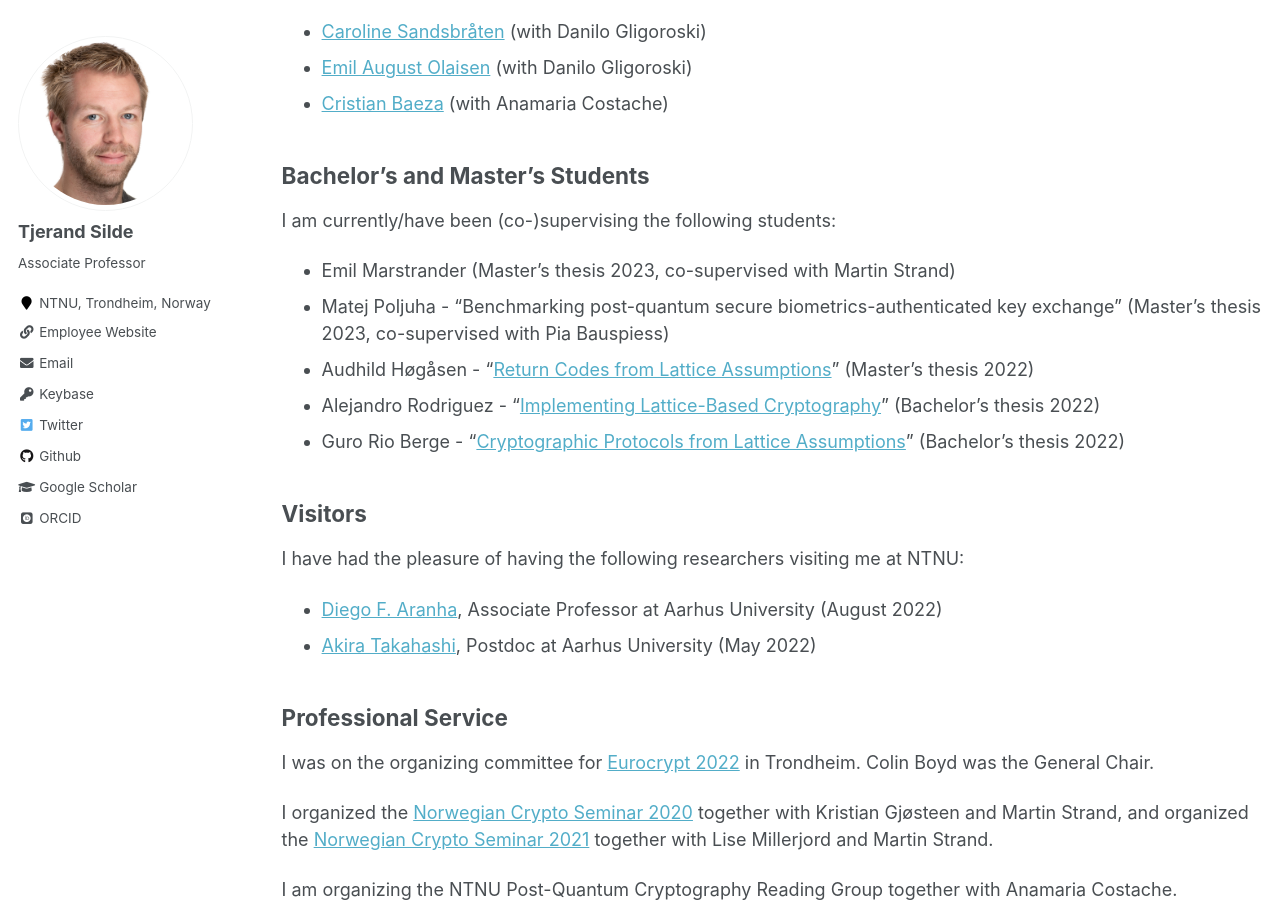
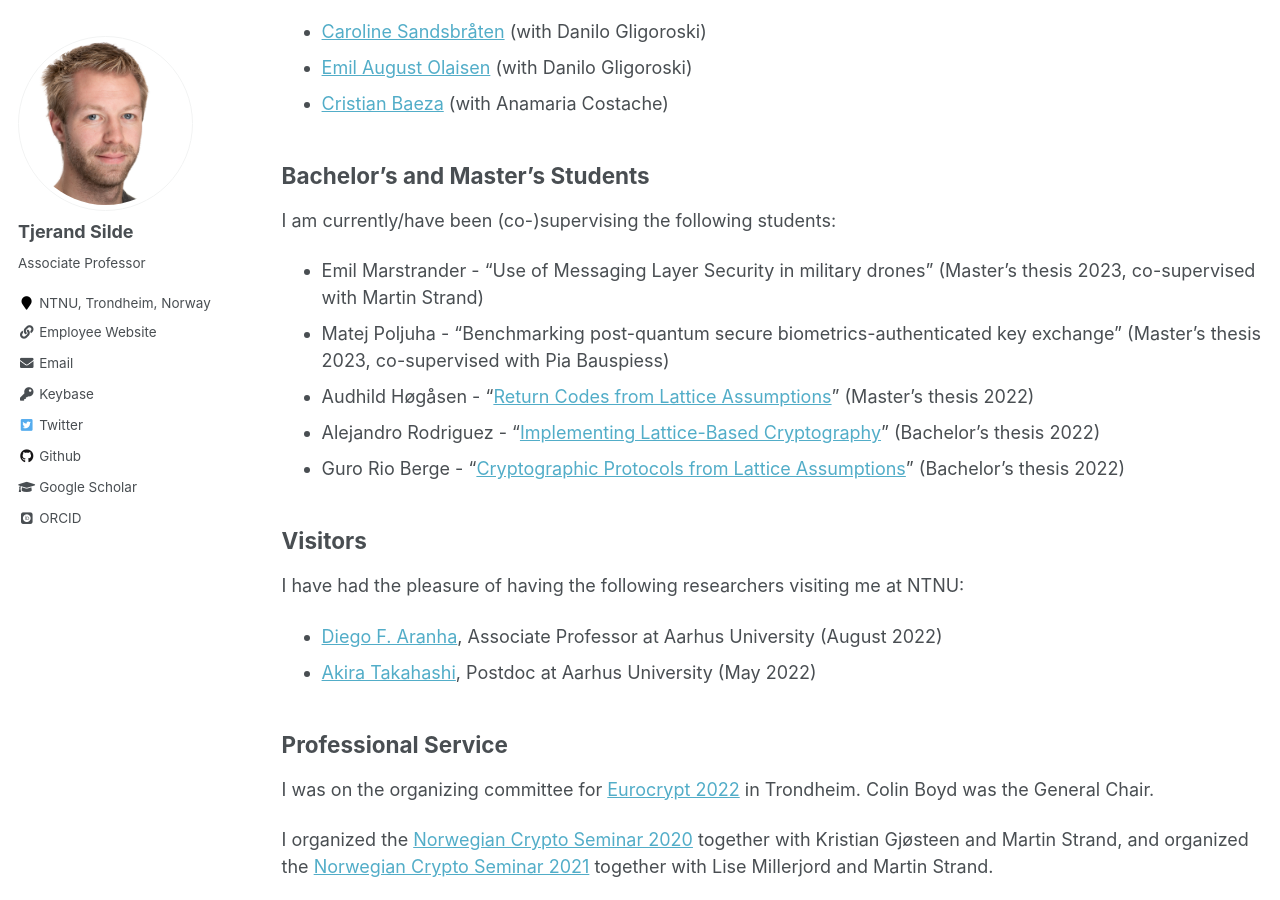
Before and after one commit to tjesi/tjesi.github.io, a Jekyll site: the page built from _pages/academic.md, in a window 1280 px wide and 900 px high, scrolled down 1417 px. Built offline with Jekyll 4.4.1, drawn with Linux system fonts in a browser that asks for light colours; some web fonts are replaced.

Commit message:
Update academic.md

```diff
--- a/_pages/academic.md
+++ b/_pages/academic.md
@@ -58,7 +58,7 @@ I am currently (co-)supervising the following PhD students:
 ## Bachelor's and Master's Students
 
 I am currently/have been (co-)supervising the following students:
-- Emil Marstrander (Master's thesis 2023, co-supervised with Martin Strand)
+- Emil Marstrander - "Use of Messaging Layer Security in military drones" (Master's thesis 2023, co-supervised with Martin Strand)
 - Matej Poljuha - "Benchmarking post-quantum secure biometrics-authenticated key exchange" (Master's thesis 2023, co-supervised with Pia Bauspiess)
 - Audhild Høgåsen - "[Return Codes from Lattice Assumptions](https://tjerandsilde.no/files/Audhild-master-thesis.pdf)" (Master's thesis 2022)
 - Alejandro Rodriguez - "[Implementing Lattice-Based Cryptography](https://ntnuopen.ntnu.no/ntnu-xmlui/handle/11250/3009053)" (Bachelor's thesis 2022)
```
